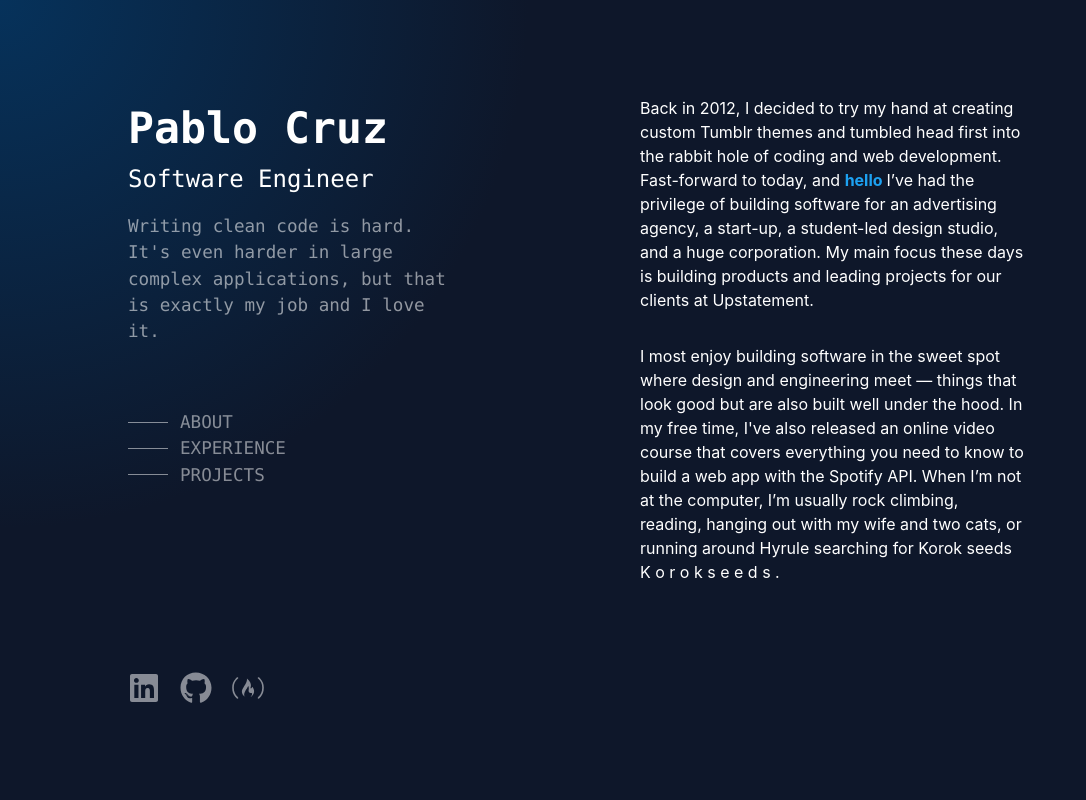
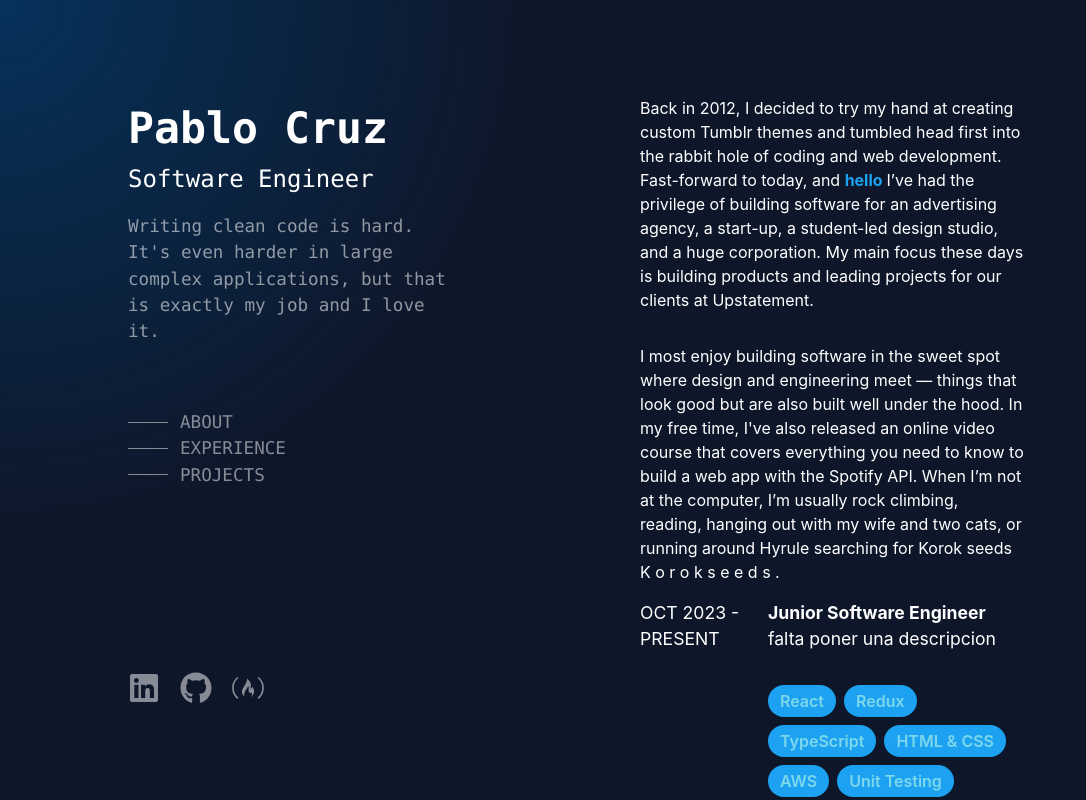
Before and after one commit to jpablocruz/Portfolio-Website, a React (Create React App) app: page / in a window 1280 px wide. Shown: the whole page, without its empty margins (0-1086 px from the left). Built offline with nearby package versions, Linux system fonts and the light colour scheme.

Commit message:
refactoring card component

```diff
--- a/src/components/Experience.tsx
+++ b/src/components/Experience.tsx
@@ -1,8 +1,20 @@
 import React from "react";
 import ExperienceCard from "./ExperienceCard";
-
+import { CVInformation } from "../constants/cvInfo";
+import { CardProps } from "../interfaces";
 const Experience = () => {
- return <div className="pt-32"></div>;
+ return (
+  <ul>
+   {CVInformation.map((info: CardProps) => (
+    <ExperienceCard
+     period={info.period}
+     position={info.position}
+     description={info.description}
+     keywords={info.keywords}
+    />
+   ))}
+  </ul>
+ );
 };
 
 export default Experience;
--- a/src/constants/cvInfo.ts
+++ b/src/constants/cvInfo.ts
@@ -1,4 +1,36 @@
 import { CardProps } from "../interfaces";
 export const CVInformation: CardProps[] = [
- { period: "", position: "", description: "", keywords: ["", ""] },
+ {
+  period: "OCT 2023 - PRESENT",
+  position: "Junior Software Engineer",
+  description: "falta poner una descripcion",
+  keywords: [
+   "React",
+   "Redux",
+   "TypeScript",
+   "HTML & CSS",
+   "AWS",
+   "Unit Testing",
+  ],
+ },
+ {
+  period: "AUG 2021 - JUNE 2022",
+  position: "Software Engineer Intern",
+  description: "falta poner una descripcion tambien bro",
+  keywords: [
+   "Angular",
+   "TypeScript",
+   "Pug",
+   "NodeJS",
+   "SpringBoot",
+   "Java",
+   "NGX",
+  ],
+ },
+ {
+  period: "FEB 2021 - MAY 2021",
+  position: "Backend Developer",
+  description: "poner lo que hiciste",
+  keywords: ["Ruby", "Ruby on Rails", "Firebase", "RSpec"],
+ },
 ];
```
